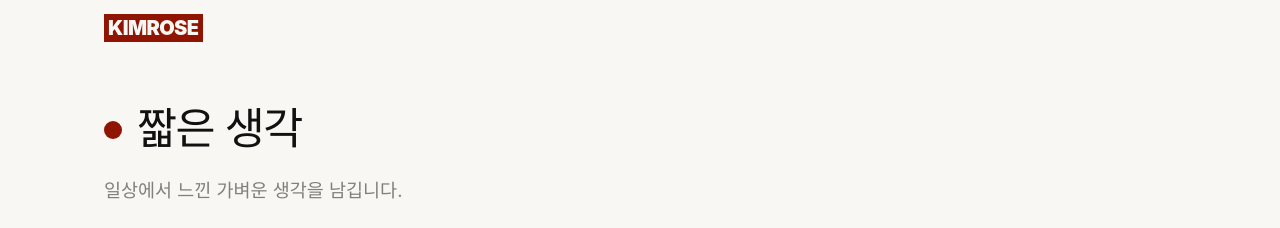
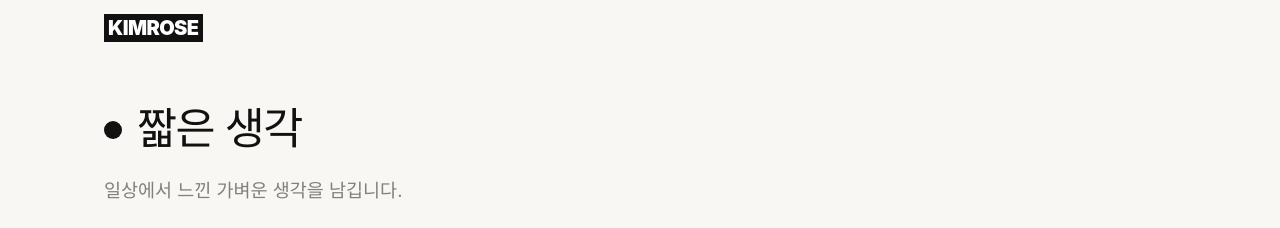
Before and after one commit to k-im-rose/thoughts, a Jekyll site: the page built from index.html, in a window 1280 px wide. Shown: the top 228 px of the page. Built offline with Jekyll 4.4.1, drawn with Linux system fonts in a browser that asks for light colours; some web fonts are replaced.

Commit message:
짧은 생각 사이트: 블랙 앤 화이트, 마우스 오버는 연한 회색
Co-Authored-By: Claude Haiku 5.5 <noreply@anthropic.com>

```diff
--- a/assets/css/cv.css
+++ b/assets/css/cv.css
@@ -481,14 +481,16 @@ a.work-row:hover small { color: #fff; }
   .thoughts-list .thought-row .d { font-size: 14px; }
 }
 
-/* ═════ 킴로즈 사이트 색: 버건디 메인, 글자는 블랙, 작은 글씨는 회색 ═════ */
+/* ═════ 킴로즈 사이트: 블랙 앤 화이트. 마우스 오버는 연한 회색 ═════ */
 :root {
   --ink: #111111;
   --text: #111111;
   --soft: #7f817a;
-  --sage: #8F1402;        /* 메인 레드 버건디: 로고 배경, 호버, 인용 선 */
-  --sage-light: #8F1402;  /* 장식 점: 메인과 같은 색 */
+  --sage: #111111;
+  --sage-light: #111111;
 }
-.logo { background: var(--sage); }
-.logo:hover { background: #6E0F01; }
+.logo { background: #111111; color: #ffffff; }
+.logo:hover { background: #E4E4E0; color: #111111; }
+a.row:hover { background: #E4E4E0; }
+a.row:hover, a.row:hover b, a.row:hover span { color: #111111; }
 .foot, .foot a { color: var(--soft); }
```
